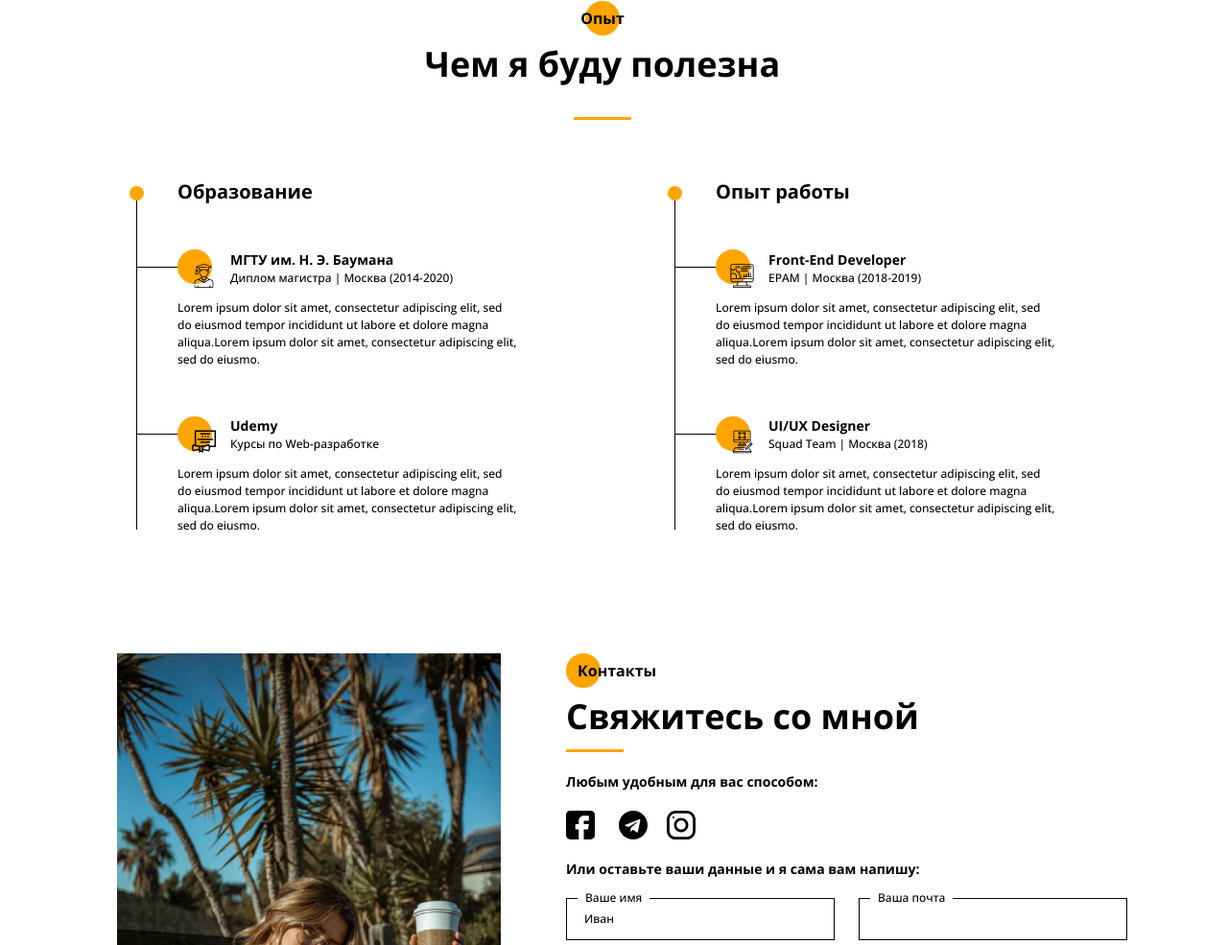
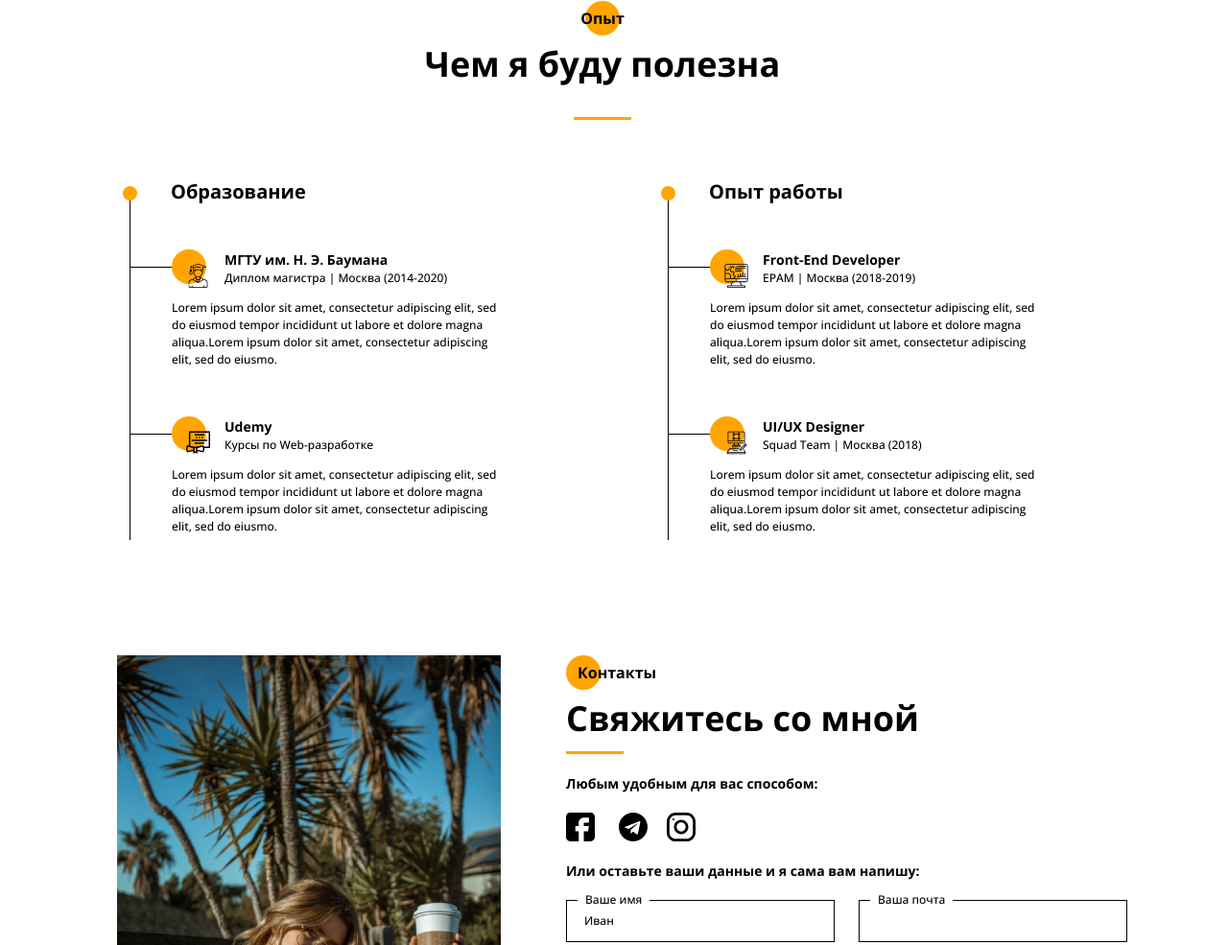
Before and after one commit to Shist/Web-Dev-Portfolio, a plain HTML site: page index.html in a window 1280 px wide. Shown: the part 913-1898 px from the top of the page at 96% size. Drawn offline with Linux system fonts and the light colour scheme; files whose address does not match are found by name.

Commit message:
Changed orange circles and lines (utility adaptive - part 2)

```diff
--- a/index.html
+++ b/index.html
@@ -65,34 +65,13 @@
           <div class="utility-section__divider"></div>
           <div class="utility-section__chapters-wrapper">
             <div class="chapter-wrapper">
-              <div class="orange-circles-structure">
-                <div class="orange-circles-structure__small-circle"></div>
-                <div class="orange-circles-structure__all-structures-wrapper">
-                  <div class="orange-circles-structure__vertical-line"></div>
-                  <div
-                    class="orange-circles-structure__all-horizontal-structures-wrapper"
-                  >
-                    <div
-                      class="orange-circles-structure__horisontal-structure-wrapper"
-                    >
-                      <div
-                        class="orange-circles-structure__horizontal-line"
-                      ></div>
-                      <div class="orange-circles-structure__big-circle"></div>
-                    </div>
-                    <div
-                      class="orange-circles-structure__horisontal-structure-wrapper"
-                    >
-                      <div
-                        class="orange-circles-structure__horizontal-line"
-                      ></div>
-                      <div class="orange-circles-structure__big-circle"></div>
-                    </div>
-                  </div>
-                </div>
-              </div>
               <h3 class="chapter-wrapper__headline">Образование</h3>
+              <div class="chapter-wrapper__cards-wrapper">
+                <div class="chapter-wrapper__small-circle"></div>
+                <div class="chapter-wrapper__small-vertical-line"></div>
                 <div class="edu-exp-info-card">
+                  <div class="edu-exp-info-card__horizontal-line"></div>
+                  <div class="edu-exp-info-card__big-circle"></div>
                   <div class="edu-exp-info-card__icon-head-info-wrapper">
                     <img
                       src="./images/icon-university.svg"
@@ -116,6 +95,9 @@
                   </p>
                 </div>
                 <div class="edu-exp-info-card">
+                  <div class="edu-exp-info-card__big-circle">
+                    <div class="edu-exp-info-card__horizontal-line"></div>
+                  </div>
                   <div class="edu-exp-info-card__icon-head-info-wrapper">
                     <img
                       src="./images/icon-courses.svg"
@@ -137,35 +119,15 @@
                   </p>
                 </div>
               </div>
+            </div>
             <div class="chapter-wrapper">
-              <div class="orange-circles-structure">
-                <div class="orange-circles-structure__small-circle"></div>
-                <div class="orange-circles-structure__all-structures-wrapper">
-                  <div class="orange-circles-structure__vertical-line"></div>
-                  <div
-                    class="orange-circles-structure__all-horizontal-structures-wrapper"
-                  >
-                    <div
-                      class="orange-circles-structure__horisontal-structure-wrapper"
-                    >
-                      <div
-                        class="orange-circles-structure__horizontal-line"
-                      ></div>
-                      <div class="orange-circles-structure__big-circle"></div>
-                    </div>
-                    <div
-                      class="orange-circles-structure__horisontal-structure-wrapper"
-                    >
-                      <div
-                        class="orange-circles-structure__horizontal-line"
-                      ></div>
-                      <div class="orange-circles-structure__big-circle"></div>
-                    </div>
-                  </div>
-                </div>
-              </div>
               <h3 class="chapter-wrapper__headline">Опыт работы</h3>
+              <div class="chapter-wrapper__cards-wrapper">
+                <div class="chapter-wrapper__small-circle"></div>
+                <div class="chapter-wrapper__small-vertical-line"></div>
                 <div class="edu-exp-info-card">
+                  <div class="edu-exp-info-card__horizontal-line"></div>
+                  <div class="edu-exp-info-card__big-circle"></div>
                   <div class="edu-exp-info-card__icon-head-info-wrapper">
                     <img
                       src="./images/icon-developer.svg"
@@ -189,6 +151,9 @@
                   </p>
                 </div>
                 <div class="edu-exp-info-card">
+                  <div class="edu-exp-info-card__big-circle">
+                    <div class="edu-exp-info-card__horizontal-line"></div>
+                  </div>
                   <div class="edu-exp-info-card__icon-head-info-wrapper">
                     <img
                       src="./images/icon-designer.svg"
@@ -210,6 +175,7 @@
                     aliqua.Lorem ipsum dolor sit amet, consectetur adipiscing
                     elit, sed do eiusmo.
                   </p>
+                </div>
               </div>
             </div>
           </div>
--- a/styles/main/_main.scss
+++ b/styles/main/_main.scss
@@ -150,72 +150,73 @@
 }
 
 .chapter-wrapper {
-  position: relative;
-  z-index: 1;
-  padding-left: 50px;
   max-width: 425px;
   display: flex;
   flex-direction: column;
-  align-items: flex-start;
-  row-gap: 45px;
+  @media (max-width: $phone-l) {
+    padding-left: 8px;
+  }
   &__headline {
+    padding-left: 43px;
     @include default-headline(20px, 30px);
   }
-}
-
-.orange-circles-structure {
-  position: absolute;
-  top: 9px;
-  left: 0;
-  z-index: -1;
+  &__cards-wrapper {
+    position: relative;
+    z-index: 1;
+    padding-top: 45px;
+    padding-left: 43px;
     display: flex;
     flex-direction: column;
-  align-items: flex-start;
-  &__small-circle {
+    row-gap: 45px;
+    border-left: 1px solid $color-black;
+    .chapter-wrapper__small-circle {
+      position: absolute;
+      top: -21px;
+      left: -8px;
+      z-index: -1;
       width: 15px;
       height: 15px;
       border-radius: 50%;
       background-color: $color-orange;
     }
-  &__all-structures-wrapper {
-    padding-left: 7px;
-    display: flex;
-    align-items: flex-start;
-    .orange-circles-structure__vertical-line {
+    .chapter-wrapper__small-vertical-line {
+      position: absolute;
+      top: -6px;
+      left: -1px;
+      z-index: -2;
       width: 1px;
-      height: 343px;
+      height: 6px;
       background-color: $color-black;
     }
-    .orange-circles-structure__all-horizontal-structures-wrapper {
-      padding-top: 51px;
+  }
+}
+
+.edu-exp-info-card {
+  position: relative;
+  z-index: 1;
   display: flex;
   flex-direction: column;
   align-items: flex-start;
-      row-gap: 138px;
-      .orange-circles-structure__horisontal-structure-wrapper {
-        display: flex;
-        align-items: center;
-        .orange-circles-structure__horizontal-line {
-          width: 42px;
+  row-gap: 12px;
+  &__horizontal-line {
+    position: absolute;
+    top: 18px;
+    left: -43px;
+    z-index: -2;
+    width: 43px;
     height: 1px;
     background-color: $color-black;
   }
-        .orange-circles-structure__big-circle {
+  &__big-circle {
+    position: absolute;
+    top: 0;
+    left: 0;
+    z-index: -1;
     width: 36px;
     height: 36px;
     border-radius: 50%;
     background-color: $color-orange;
   }
-      }
-    }
-  }
-}
-
-.edu-exp-info-card {
-  display: flex;
-  flex-direction: column;
-  align-items: flex-start;
-  row-gap: 12px;
   &__icon-head-info-wrapper {
     display: flex;
     align-items: flex-start;
@@ -239,9 +240,12 @@
     }
   }
   &__text {
-    padding-right: 21px;
-    padding-bottom: 4px;
+    padding-right: 28px;
+    padding-bottom: 5px;
     @include default-text(12px, 18px);
+    @media (max-width: $tablet-l) {
+      padding: 4px;
+    }
   }
 }
 
```
Also changed, not shown: styles/global/glStyle.css, 1 other file. Lines whose indentation alone changed are shown as unchanged.
